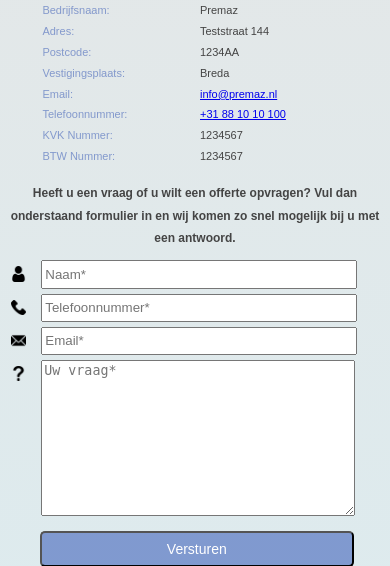
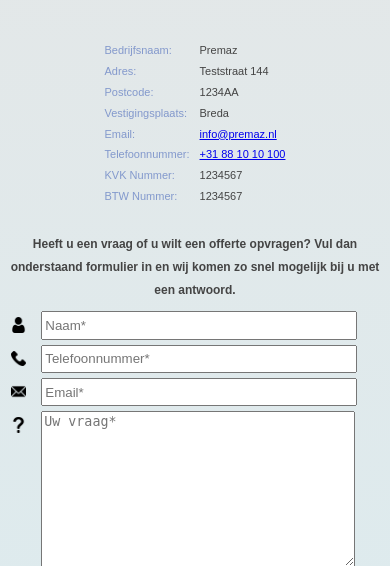
Before and after one commit to leonvsc/Premaz, a PHP site: page /contact.html in a window 390 px wide. Shown: the part 114-680 px from the top of the page. Run offline with PHP 8.4, Linux system fonts and the light colour scheme.

Commit message:
Some small responsive changes

```diff
--- a/css/contact.css
+++ b/css/contact.css
@@ -28,11 +28,12 @@
     font-size: 1.8rem;
     font-weight: 600; /* Zorgt ervoor dat de tekst dikker wordt */
     text-align: center;
-    padding-top: 4%;
+    padding-top: 7%;
 }
 
 .contact {
     margin-left: 6rem;
+    margin-top: 4rem;
     font-size: 1.4rem;
     font-weight: 500;
     color: #002ca56c;
@@ -42,6 +43,7 @@
     font-size: 1.4rem;
     font-weight: 500;
     margin-left: 1rem;
+    margin-top: 4rem;
 }
 
 .container {
@@ -180,11 +182,11 @@
     }
 
     .contactInfo {
-        width: 25%;
+        width: auto;
     }
 
     .contact {
-        width: 25%;
+        width: auto;
         margin-left: 0rem;
     }
 
@@ -217,14 +219,6 @@
         font-size: 1.2rem;
     }
 
-    .contact {
-        width: 40%;
-    }
-
-    .contactInfo {
-        width: 40%;
-    }
-
     .submitButton {
         width: 85%;
     }
```
